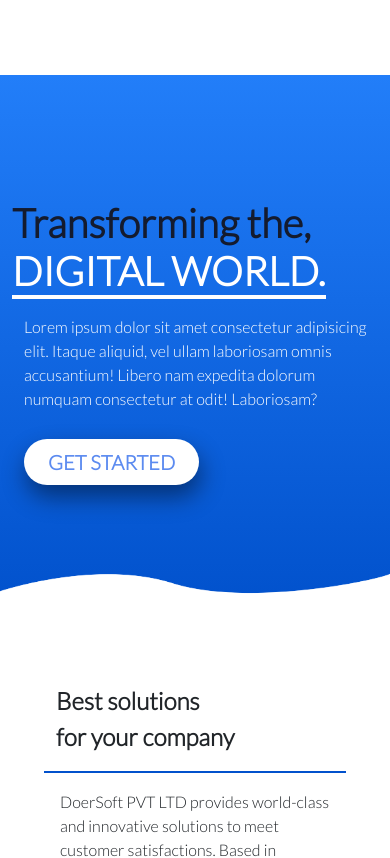
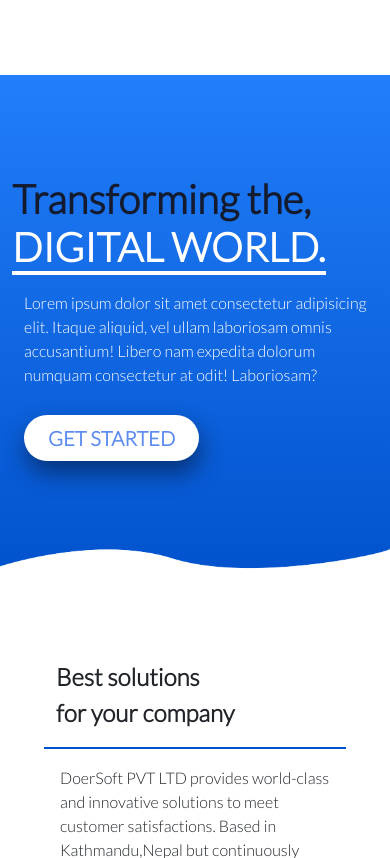
Before and after one commit to Doerssoft/Doerssoft.github.io, a PHP site: page /index.html in a window 390 px wide. Shown: the top 858 px of the page. Run offline with PHP 8.4, Linux system fonts and the light colour scheme.

Commit message:
'responsive'

```diff
--- a/assets/css/dsstyle.css
+++ b/assets/css/dsstyle.css
@@ -409,6 +409,25 @@ input {
     justify-content: space-evenly;
     padding: 124px 12px 124px 12px;
 }
+
+@media (max-width:1400px){
+    .left-col {
+        padding: 74px 12px 124px 12px;
+    }
+}
+
+@media (max-width:767px){
+    .left-col {
+        padding: 100px 12px 124px 12px;
+    }
+}
+
+@media (max-width:450px){
+    .left-col {
+        padding: 100px 24px 124px 24px;
+    }
+}
+
 
 .left-col h1 {
     font-weight: bold;
```
